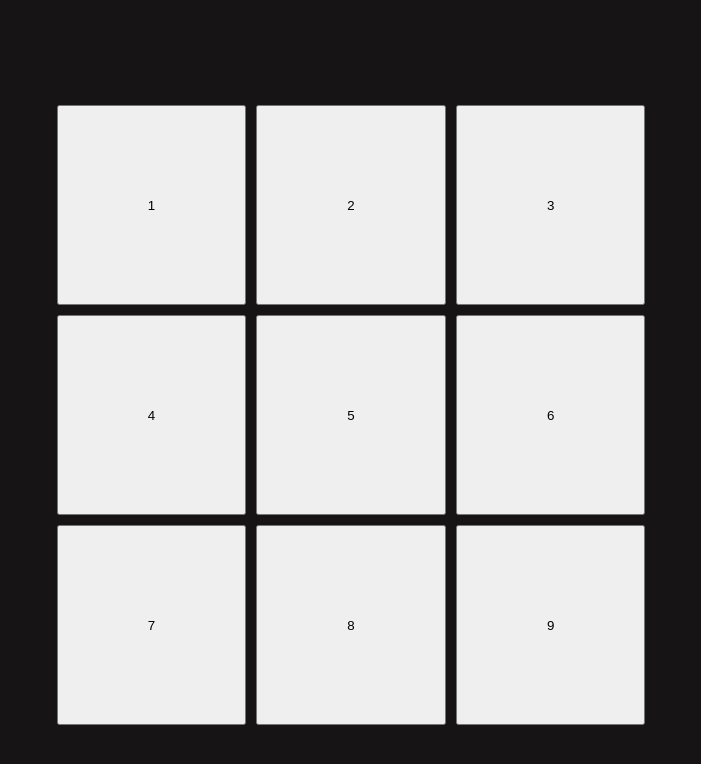
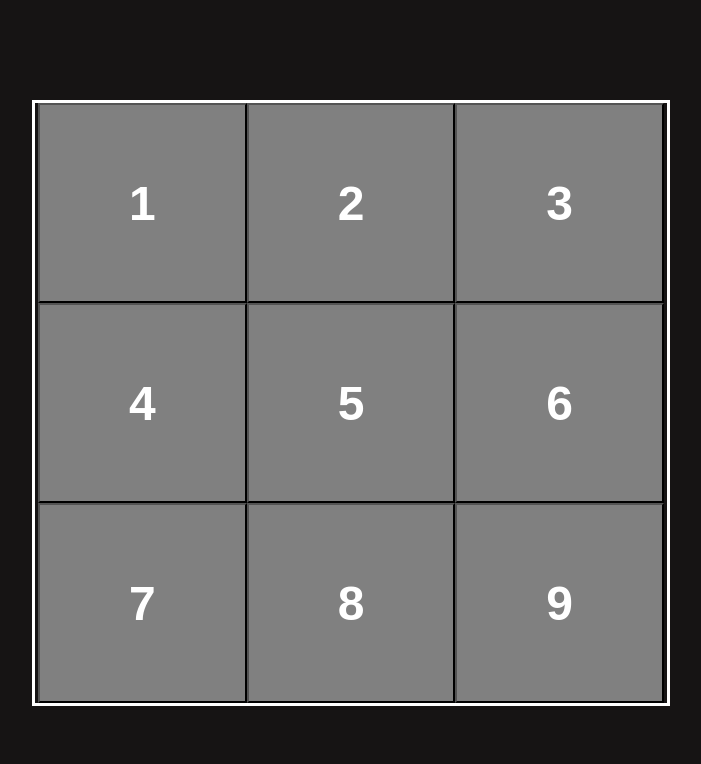
Before and after one commit to taha-cavus/XOX, a plain HTML site: page index.html in a window 1280 px wide. Both pictures are taken after a click on the button "1 VS 1". Shown: the whole page, without its empty margins (289-990 px from the left). Drawn offline with Linux system fonts and the light colour scheme.

Commit message:
buttons style finish

```diff
--- a/app.js
+++ b/app.js
@@ -35,7 +35,6 @@ function createMenuPage() {
 
     }
     function play() {
-        debugger
         deleteMainSection()
         createMainSection()
         for (let y = 0; y < list.length; y++) {
--- a/style.css
+++ b/style.css
@@ -23,12 +23,26 @@ body{
 /************************************** PLAY ****************************************/
 .playGround{
     width: 50%;
-    height: 400px;
+    min-height: 600px;
     margin: 100px auto;
+    border: 3px solid white;
 }
 .xoBtns{
-    margin: 5px;
-    width: 30%;
+
+    width: 33%;
     height: 200px;
     cursor: pointer;
+    color: white;
+    background-color: grey;
+    font-size: 3rem;
+    font-weight: bolder;
 }
+.player1{
+    background-color: green;
+}
+.player2{
+    background-color: red;
+}
+.win{
+    background-color: yellow;
+}
```
